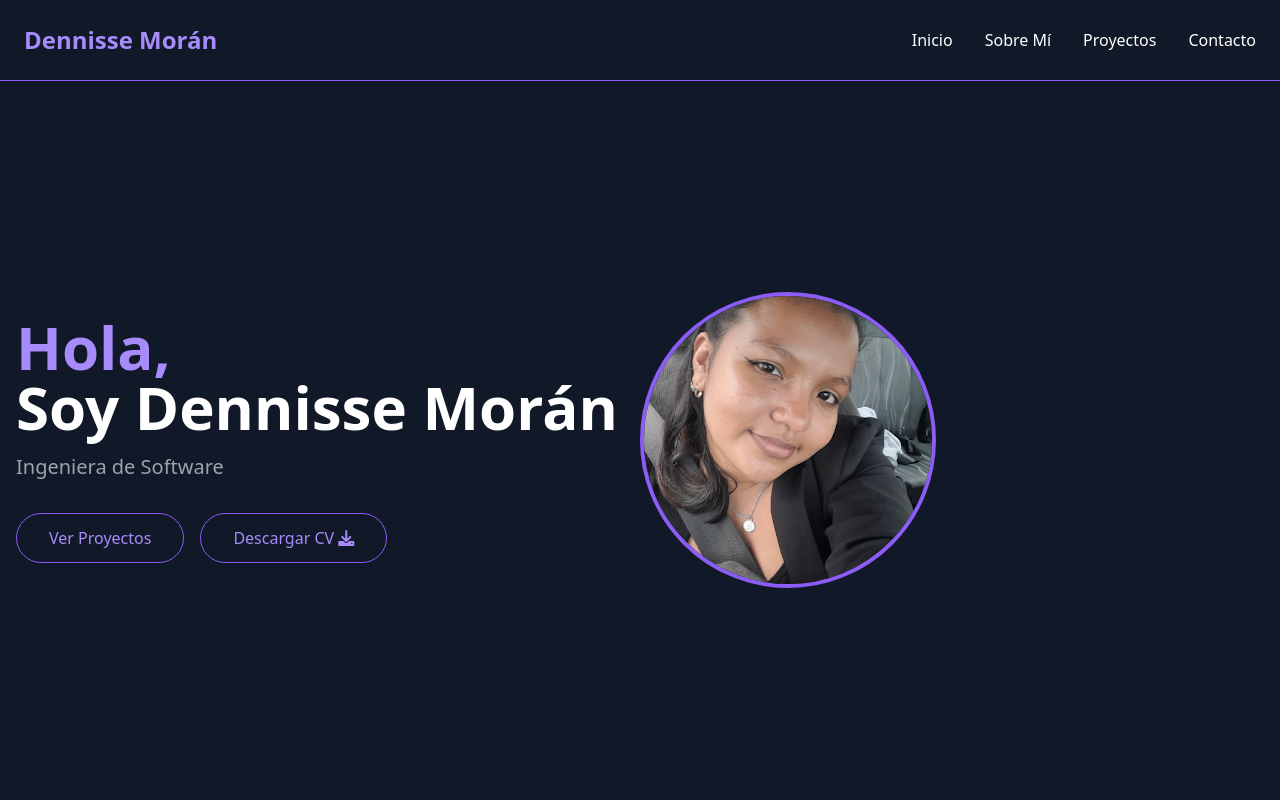
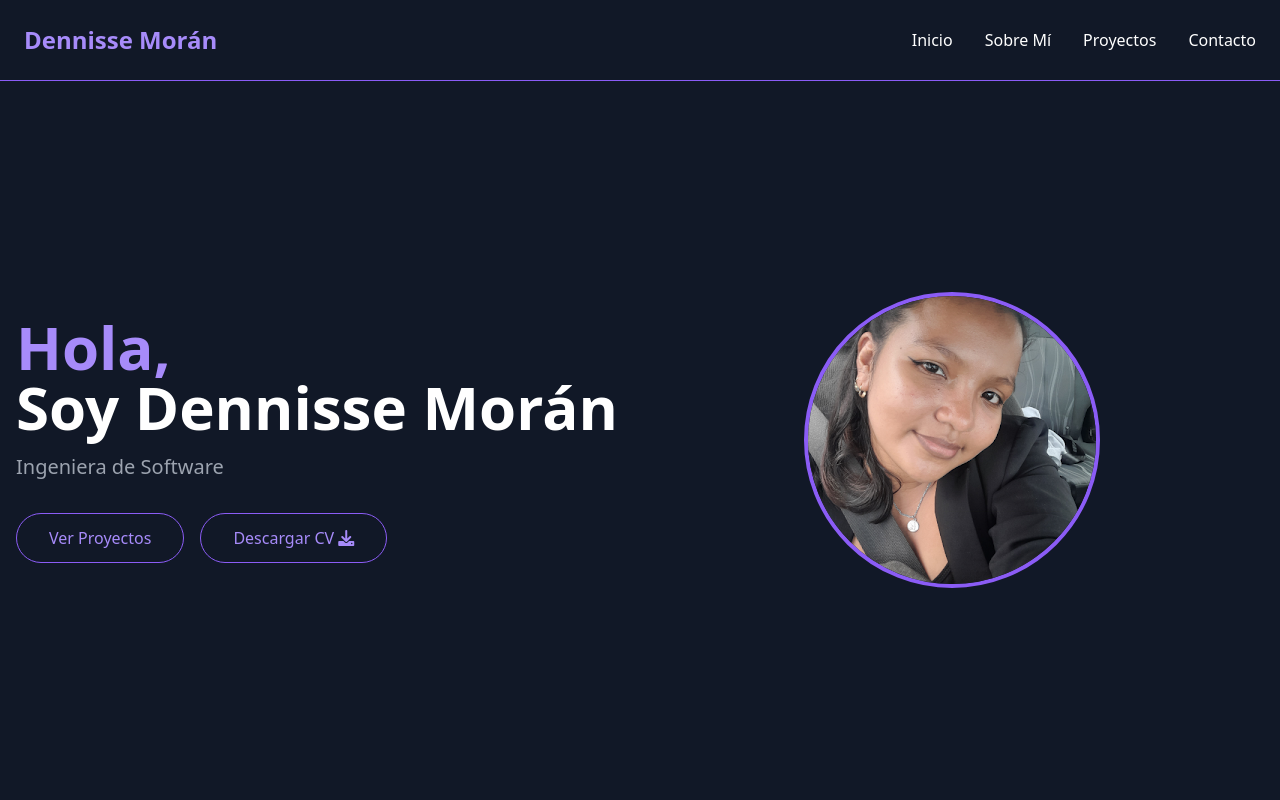
Before and after one commit to dmorang5/Portafolioweb, a plain HTML site: page index.html in a window 1280 px wide. Shown: the top 800 px of the page. Drawn offline with nearby package versions, Linux system fonts and the light colour scheme.

Commit message:
Foto centrada

```diff
--- a/index.html
+++ b/index.html
@@ -56,7 +56,7 @@
                     </a>
                 </div>
             </div>
-            <div class="md:w-1/2 mt-12 md:mt-0">
+            <div class="md:w-1/2 mt-12 md:mt-0 flex justify-center items-center">
                 <img src="static/img/PerfilD.png" alt="Imagen decorativa" class="rounded-full border-4 border-purple-500">
             </div>
         </div>
```
